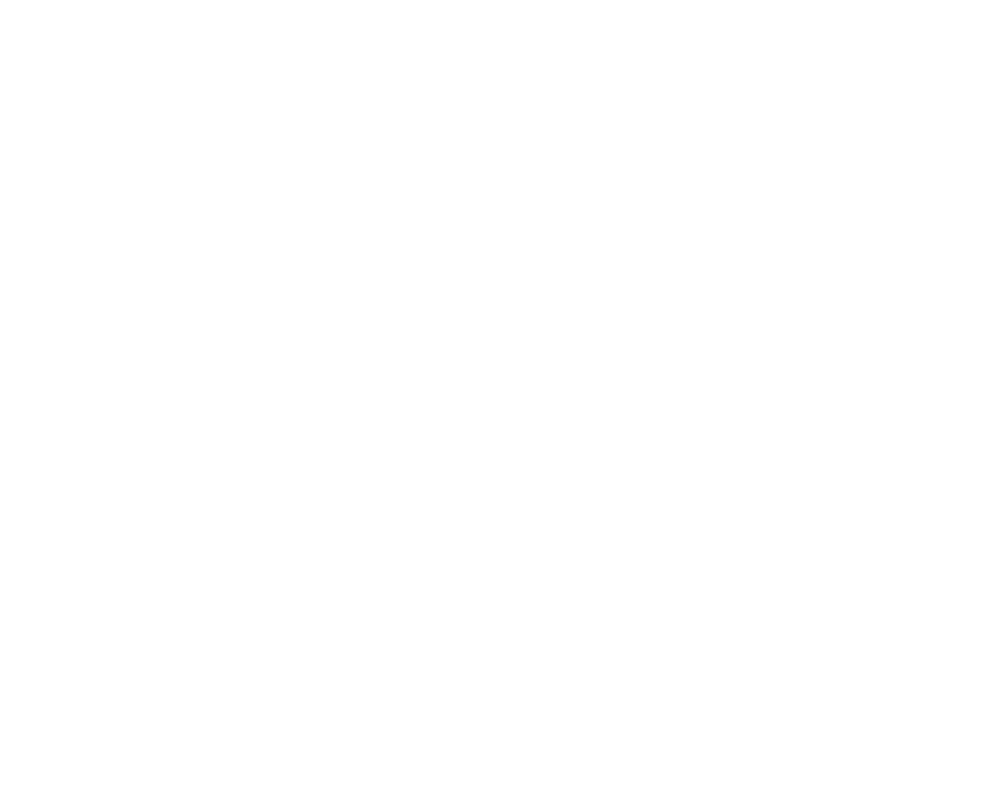
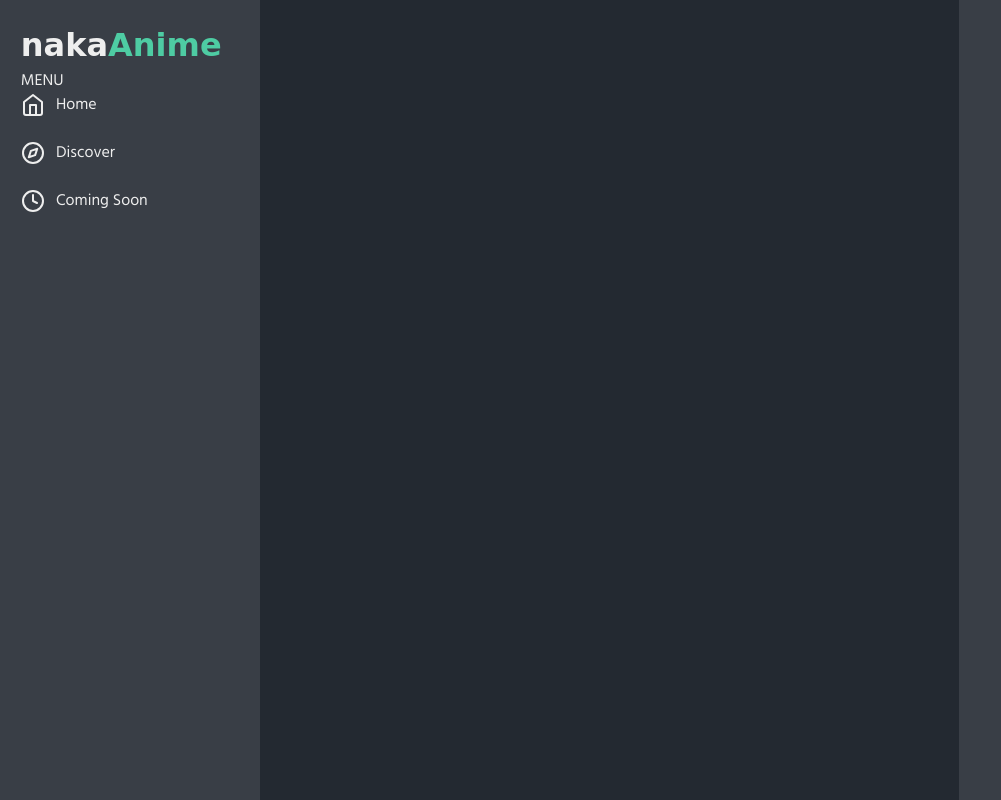
Before and after one commit to HummyDev7/anime-streaming-dashboard, a plain HTML site: page index.html in a window 1280 px wide. Shown: the whole page, without its empty margins (0-1001 px from the left). Drawn offline with Linux system fonts and the light colour scheme; a web font is replaced by a local one.

Commit message:
Added layout format of the website and also added some right sidebar content

```diff
--- a/index.html
+++ b/index.html
@@ -3,9 +3,47 @@
 <head>
   <meta charset="UTF-8">
   <meta name="viewport" content="width=device-width, initial-scale=1.0">
+  <link rel="stylesheet" href="style.css">
+  <script src="app.js" defer></script>
+  <!--Adding hind and montseratt font-->
+  <link rel="preconnect" href="https://fonts.googleapis.com">
+  <link rel="preconnect" href="https://fonts.gstatic.com" crossorigin>
+  <link href="https://fonts.googleapis.com/css2?family=Hind&family=Montserrat&display=swap" rel="stylesheet">
+  <!--adding irish grover font-->
+  <link rel="preconnect" href="https://fonts.googleapis.com">
+  <link rel="preconnect" href="https://fonts.gstatic.com" crossorigin>
+  <link href="https://fonts.googleapis.com/css2?family=Irish+Grover&display=swap" rel="stylesheet">
   <title>nakaanime</title>
 </head>
 <body>
+  <div id="main-container">
+    <div class="left-sidebar">
+      <h1 class="logo-title" style="font-family: 'Irish Grover', cursive;">naka<span>Anime</span></h1>
+      <div class="menu-links">
+        <p>MENU</p>
+        <ul>
+          <li>
+            <img src="assets/icons/home.svg" alt="home icon">
+            <p>Home</p>
+          </li>
+          <li>
+            <img src="assets/icons/compass.svg" alt="Compass icon">
+            <p>Discover</p>
+          </li>
+          <li>
+            <img src="assets/icons/clock.svg" alt="clock icon">
+            <p>Coming Soon</p>
+          </li>
+        </ul>
+      </div>
+      <div class="library-links">
+
+      </div>
+    </div>
+    <div class="main-content"></div>
+    <div class="right-sidebar"></div>
+
+  </div>
 
 </body>
 </html>
--- a/style.css
+++ b/style.css
@@ -0,0 +1,98 @@
+/*CSS default reset*/
+*,
+*::before,
+*::after {
+  box-sizing: border-box;
+  padding: 0;
+  margin: 0;
+  font-family: 'Hind', sans-serif;
+  /* font-family: 'Montserrat', sans-serif; */
+  /* font-family: 'Irish Grover', cursive; */
+  color: var(--white-clr);
+}
+
+/* HTML5 display-role reset for older browsers */
+article, aside, details, figcaption, figure,
+footer, header, hgroup, menu, nav, section {
+	display: block;
+}
+
+body {
+  line-height: 1.5;
+  -webkit-font-smoothing: antialiased;
+}
+
+ol, ul {
+	list-style: none;
+}
+
+a {
+  text-decoration: none;
+  color: inherit;
+}
+
+/*Avoid text overflows*/
+p, h1, h2, h3, h4, h5, h6 {
+  overflow-wrap: break-word;
+}
+
+
+/*
+#232931
+#393E46
+#4ECCA3
+#EEEEEE
+*/
+
+/*CSS Custom variables*/
+:root {
+  --sidebar-clr: #393E46;
+  --white-clr: #EEEEEE;
+  --second-clr-plt: #4ECCA3;
+}
+
+#main-container {
+  display: flex;
+  width: 100vw;
+  height: 100vh;
+  position: relative;
+}
+
+#main-container div {
+  flex: 1 0 auto;
+}
+
+#main-container > div {
+  background: var(--sidebar-clr);
+  flex: 1 1 1%;
+  padding: 1.3rem;
+}
+
+#main-container > div + div {
+  background-color: #232931;
+  flex: 3 1 auto;
+}
+
+#main-container > div + div + div {
+  background-color: var(--sidebar-clr);
+  flex: 1 1 8%;
+}
+
+#main-container > div h1 > span {
+  color: #4ECCA3;
+  font-family: 'Irish Grover', cursive;
+}
+
+/*giving a gap between the links*/
+#main-container > div > div ul {
+  display: flex;
+  flex-direction: column;
+  gap: 1.5rem;
+}
+/*setting display flex for the menu links*/
+#main-container > div > div ul li{
+  display: flex;
+  flex-direction: row;
+  gap: 0.7em;
+  align-items: center;
+}
```
